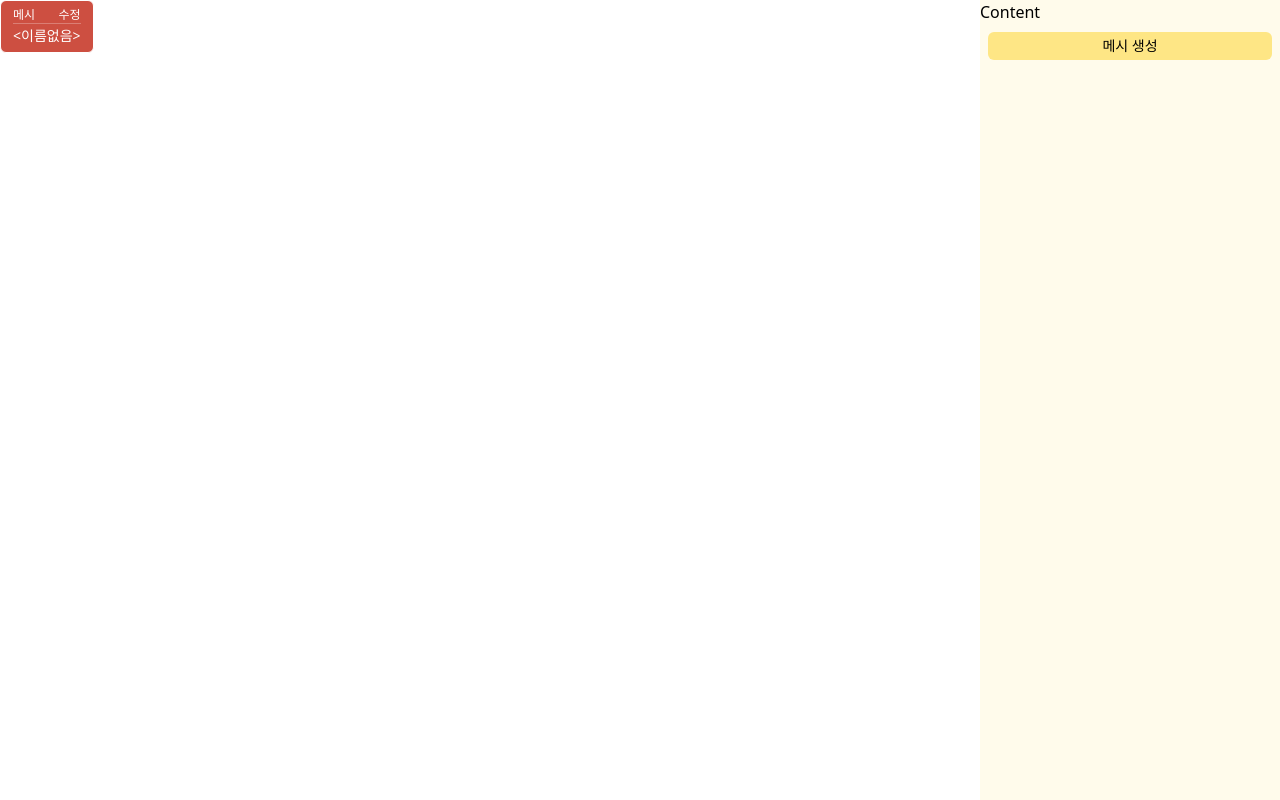
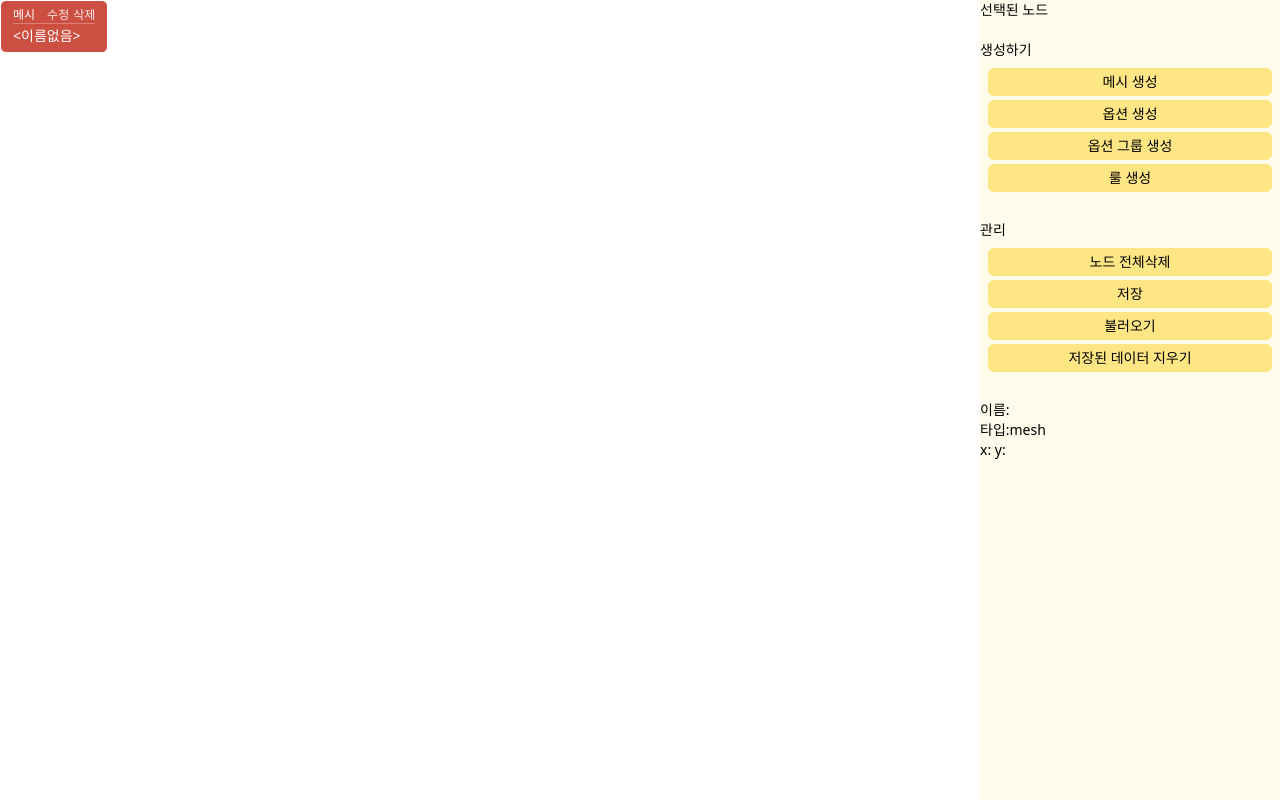
Before and after one commit to vrap-stan/grapher, a React (Vite) app: page / in a window 1280 px wide. Both pictures are taken after a click on the button "메시 생성". Built offline with nearby package versions, Linux system fonts and the light colour scheme.

Commit message:
[feat] 시스템구축, 저장불러오기 추가

```diff
--- a/index.html
+++ b/index.html
@@ -4,7 +4,7 @@
     <meta charset="UTF-8" />
     <!-- <link rel="icon" type="image/svg+xml" href="/vite.svg" /> -->
     <meta name="viewport" content="width=device-width, initial-scale=1.0" />
-    <title>Vite + React + TS</title>
+    <title>그래프 스터디</title>
   </head>
   <body>
     <div id="root"></div>
--- a/package.json
+++ b/package.json
@@ -12,6 +12,9 @@
   },
   "dependencies": {
     "@tailwindcss/vite": "^4.0.3",
+    "@types/react-modal": "^3.16.3",
+    "idb-keyval": "^6.2.1",
+    "jotai": "^2.11.3",
     "react": "^18.3.1",
     "react-dom": "^18.3.1",
     "react-draggable": "^4.4.6",
--- a/src/App.tsx
+++ b/src/App.tsx
@@ -1,6 +1,24 @@
+import { get } from 'idb-keyval';
+import { useEffect } from 'react';
+import Modal from 'react-modal';
+import { GraphNode, NODE_LOCAL_SAVE_KEY } from './class/types';
 import ControlPanel from './components/ControlPanel';
-import { GraphNodeProvider } from './components/GraphNodeContext';
+import { GraphNodeProvider, useGraphNode } from './components/GraphNodeContext';
 import TheGraph from './components/TheGraph';
+Modal.setAppElement('#root');
+
+function GraphLoader() {
+  const { clearGraphNodes } = useGraphNode();
+  useEffect(() => {
+    get(NODE_LOCAL_SAVE_KEY).then(value => {
+      if (value) {
+        clearGraphNodes(value as GraphNode[]);
+      }
+    });
+  }, []);
+
+  return null;
+}
 
 function App() {
   return (
@@ -10,6 +28,7 @@ function App() {
           <TheGraph></TheGraph>
         </div>
         <ControlPanel></ControlPanel>
+        <GraphLoader></GraphLoader>
       </div>
     </GraphNodeProvider>
   );
--- /dev/null
+++ b/src/class/atoms.ts
@@ -0,0 +1,32 @@
+import { atom, createStore, getDefaultStore, PrimitiveAtom } from "jotai";
+import { GraphNode } from "./types";
+
+type AtomArgType<T> = T | ((prev: T) => T);
+export type Store = ReturnType<typeof createStore>;
+// export const defaultStore = createStore();
+export const defaultStore = getDefaultStore();
+
+export function getAtomValue<T = any>(atom: PrimitiveAtom<T>): T {
+  const store = getDefaultStore();
+  return store.get(atom);
+}
+
+export function setAtomValue<T = any>(
+  atom: PrimitiveAtom<T>,
+  value: T | ((prev: T) => T),
+) {
+  const store = getDefaultStore();
+  store.set(atom, value);
+}
+
+export const graphNodesAtom = atom<GraphNode[]>([]);
+
+export const focusedNodeAtom = atom<string | null>(null);
+
+export const setFocusedNode = (node: { id: string } | string) => {
+  if (typeof node === 'string') {
+    setAtomValue(focusedNodeAtom, node);
+  } else {
+    setAtomValue(focusedNodeAtom, node.id);
+  }
+}
--- a/src/class/types.ts
+++ b/src/class/types.ts
@@ -11,3 +11,5 @@ export interface GraphNode {
   x?: number;
   y?: number;
 };
+
+export const NODE_LOCAL_SAVE_KEY = 'graphNodes';
--- a/src/components/ControlPanel.tsx
+++ b/src/components/ControlPanel.tsx
@@ -1,13 +1,37 @@
+import { GraphNode, NODE_LOCAL_SAVE_KEY } from '@/class/types';
+import { del, get, set } from 'idb-keyval';
 import Button from './Button';
+import FocusedNode from './FocusedNode';
 import { useGraphNode } from './GraphNodeContext';
 
 function ControlPanel() {
-  const { addGraphNode } = useGraphNode();
+  const { graphNode, addGraphNode, clearGraphNodes } = useGraphNode();
+
+  const saveNodes = () => {
+    set(NODE_LOCAL_SAVE_KEY, graphNode).then(() => {
+      console.log('saved');
+    });
+  };
+
+  const loadNodes = () => {
+    get(NODE_LOCAL_SAVE_KEY).then(value => {
+      if (value) {
+        clearGraphNodes(value as GraphNode[]);
+      } else {
+        alert('저장된 데이터가 없습니다.');
+      }
+    });
+  };
 
   return (
-    <div className="bg-amber-50 w-1/4 max-w-[300px] max-h-[100%] overflow-y-auto">
-      Content
-      <div className="flex flex-col w-full p-2">
+    <div className="bg-amber-50 w-1/4 max-w-[300px] max-h-[100%] overflow-y-auto text-sm gap-5 flex flex-col">
+      <div className="">
+        선택된 노드
+        <FocusedNode></FocusedNode>
+      </div>
+      <div className="">
+        생성하기
+        <div className="flex flex-col w-full p-2 gap-1">
           <Button
             onClick={() => {
               addGraphNode('mesh');
@@ -15,6 +39,62 @@ function ControlPanel() {
           >
             메시 생성
           </Button>
+          <Button
+            onClick={() => {
+              addGraphNode('option');
+            }}
+          >
+            옵션 생성
+          </Button>
+          <Button
+            onClick={() => {
+              addGraphNode('optiongroup');
+            }}
+          >
+            옵션 그룹 생성
+          </Button>
+          <Button
+            onClick={() => {
+              addGraphNode('rule');
+            }}
+          >
+            룰 생성
+          </Button>
+        </div>
+      </div>
+      <div className="">
+        관리
+        <div className="flex flex-col w-full p-2 gap-1">
+          <Button
+            onClick={() => {
+              clearGraphNodes();
+            }}
+          >
+            노드 전체삭제
+          </Button>
+          <Button onClick={saveNodes}>저장</Button>
+          <Button onClick={loadNodes}>불러오기</Button>
+          <Button
+            onClick={() => {
+              del(NODE_LOCAL_SAVE_KEY);
+            }}
+          >
+            저장된 데이터 지우기
+          </Button>
+        </div>
+      </div>
+      <div>
+        {graphNode.map((gn, index) => {
+          return (
+            <div key={`node-detail-${gn.id}`}>
+              이름:{gn.name}
+              <br></br>
+              타입:{gn.type}
+              <br></br>
+              x:{gn.x} y:{gn.y}
+            </div>
+          );
+        })}
       </div>
     </div>
   );
--- /dev/null
+++ b/src/components/FocusedNode.tsx
@@ -0,0 +1,32 @@
+import { focusedNodeAtom } from '@/class/atoms';
+import { useAtomValue } from 'jotai';
+import { useGraphNode } from './GraphNodeContext';
+
+function FocusedNode() {
+  const focused = useAtomValue(focusedNodeAtom);
+  const { graphNode } = useGraphNode();
+
+  if (!focused) {
+    return null;
+  }
+
+  const focusedNode = graphNode.find(n => n.id === focused);
+  if (!focusedNode) {
+    console.warn('Focused node not found');
+    return null;
+  }
+
+  const { x, y, id, name, type } = focusedNode;
+
+  return (
+    <div>
+      {/* <div>{focusedNode.id}</div>
+      <div>{focusedNode.name}</div> */}
+      <div>
+        x:{x} y:{y}
+      </div>
+    </div>
+  );
+}
+
+export default FocusedNode;
--- a/src/components/GraphNodeComponent.tsx
+++ b/src/components/GraphNodeComponent.tsx
@@ -1,5 +1,10 @@
+import { setFocusedNode } from '@/class/atoms';
 import { GraphNode, GraphNodeType } from '@/class/types';
+import { useRef, useState } from 'react';
 import Draggable, { DraggableProps } from 'react-draggable';
+import Modal from 'react-modal';
+import Button from './Button';
+import { useGraphNode } from './GraphNodeContext';
 
 export interface GraphNodeProps {
   draggable?: Partial<DraggableProps>;
@@ -22,26 +27,128 @@ const colorClassMap: { [key in GraphNodeType]: string } = {
 };
 
 function GraphNodeComponent(props: GraphNodeProps) {
+  const nodeRef = useRef(null);
+
   const { graphNode, children, draggable = {}, ...rest } = props;
 
   const { type, id, name, x, y } = graphNode;
+
+  const [modalOpen, setModalOpen] = useState(false);
+
+  const { updateGraphNode, removeGraphNode } = useGraphNode();
+
+  const [namechange, setNameChange] = useState<string>(name ?? '');
+  const [typechange, setTypeChange] = useState<GraphNodeType>(type);
+
+  const closeModal = () => {
+    setModalOpen(false);
+  };
+
+  const position =
+    typeof x === 'number' && typeof y === 'number' ? { x, y } : undefined;
+
   return (
-    <Draggable {...draggable}>
+    <>
+      <Draggable
+        nodeRef={nodeRef}
+        position={position}
+        onStart={e => {
+          setFocusedNode(id);
+        }}
+        onStop={(e, data) => {
+          const { x, y } = data;
+          updateGraphNode(id, {
+            x,
+            y,
+          });
+        }}
+        {...draggable}
+      >
         <div
+          ref={nodeRef}
           className={`inline-block ${colorClassMap[type]} rounded-md text-white px-3 py-1.5 min-w-13 border-white border-1`}
           {...rest}
         >
           <div className="text-xs mb-0.5 border-b-1 border-[#fff4] flex justify-between">
             <div>{nameMap[type]}</div>
-          <div>
-            <button className="text-xs hover:bg-amber-50 hover:cursor-pointer hover:text-black">
+            <div className="ml-3">
+              <button
+                className="text-xs text-[#fffd] hover:bg-amber-50 hover:cursor-pointer hover:text-black"
+                onClick={() => {
+                  setModalOpen(true);
+                }}
+              >
                 수정
+              </button>
+              <button
+                className="text-xs text-[#fffd] hover:bg-amber-50 hover:cursor-pointer hover:text-black ml-1"
+                onClick={() => {
+                  removeGraphNode(id);
+                }}
+              >
+                삭제
               </button>
             </div>
           </div>
-        <div className="text-sm">{children}</div>
+          <div className="text-sm">{Boolean(name) ? name : '<이름없음>'}</div>
         </div>
       </Draggable>
+      <Modal
+        className="bg-white rounded-2xl border-1 border-[#0002] w-1/2 h-1/2 translate-x-1/2 translate-y-1/2"
+        isOpen={modalOpen}
+        onRequestClose={closeModal}
+      >
+        <div className="p-4 w-full h-full flex flex-col">
+          <div className="flex-1 min-h-0">
+            <label>타입 변경: </label>
+            <select
+              onChange={e => {
+                setTypeChange(e.target.value as GraphNodeType);
+              }}
+              value={typechange}
+            >
+              {Object.entries(nameMap).map(([key, value]) => (
+                <option key={key} value={key}>
+                  {value}
+                </option>
+              ))}
+            </select>
+            <br></br>
+            <label>이름 변경: </label>
+            <input
+              type="text"
+              placeholder="이름"
+              value={namechange}
+              onChange={e => {
+                setNameChange(e.target.value);
+              }}
+            ></input>
+          </div>
+          <div className="h-8 flex justify-end">
+            <Button
+              onClick={() => {
+                closeModal();
+              }}
+            >
+              취소
+            </Button>
+            <Button
+              onClick={() => {
+                updateGraphNode({
+                  id,
+                  name: namechange,
+                  type: typechange,
+                });
+                closeModal();
+              }}
+              type="submit"
+            >
+              확인
+            </Button>
+          </div>
+        </div>
+      </Modal>
+    </>
   );
 }
 
--- a/src/components/GraphNodeContext.tsx
+++ b/src/components/GraphNodeContext.tsx
@@ -13,6 +13,13 @@ export interface GraphNodeContextType {
   removeGraphNode(nodes: { id?: string }[]): void;
   removeGraphNode(id: string): void;
   removeGraphNode(ids: string[]): void;
+
+  updateGraphNode(node: { id: string } & Partial<GraphNode>): void;
+
+  updateGraphNode(from: { id: string }, to: Partial<GraphNode>): void;
+  updateGraphNode(id: string, to: Partial<GraphNode>): void;
+
+  clearGraphNodes(initValues?: GraphNode[]): void;
 }
 
 export const GraphNodeContext = createContext<GraphNodeContextType | undefined>(
@@ -25,6 +32,8 @@ export const GraphNodeProvider = ({
   children?: React.ReactNode;
 }) => {
   const [graphNode, setGraphNodes] = useState<GraphNode[]>([]);
+
+  // console.log(graphNode.map(n => n.name));
 
   const addGraphNode: GraphNodeContextType['addGraphNode'] = (
     node: GraphNode | GraphNodeType | GraphNode[],
@@ -72,9 +81,41 @@ export const GraphNodeProvider = ({
     }
   };
 
+  const updateGraphNode: GraphNodeContextType['updateGraphNode'] = (
+    from: string | { id: string },
+    to?,
+  ) => {
+    if (typeof from === 'string') {
+      setGraphNodes(prev =>
+        prev.map(n =>
+          n.id === from ? { ...n, ...(to as Partial<GraphNode>) } : n,
+        ),
+      );
+    } else if (to === undefined) {
+      setGraphNodes(prev =>
+        prev.map(n => (n.id === from.id ? { ...n, ...from } : n)),
+      );
+    } else {
+      setGraphNodes(prev =>
+        prev.map(n => (n.id === from.id ? { ...n, ...to } : n)),
+      );
+    }
+  };
+
+  const clearGraphNodes = (initValue: GraphNode[] = []) => {
+    setGraphNodes(initValue);
+  };
+
   return (
     <GraphNodeContext.Provider
-      value={{ graphNode, setGraphNodes, addGraphNode, removeGraphNode }}
+      value={{
+        graphNode,
+        setGraphNodes,
+        addGraphNode,
+        removeGraphNode,
+        updateGraphNode,
+        clearGraphNodes,
+      }}
     >
       {children}
     </GraphNodeContext.Provider>
--- a/src/components/TheGraph.tsx
+++ b/src/components/TheGraph.tsx
@@ -1,11 +1,10 @@
 import GraphNode from './GraphNodeComponent';
-import { GraphNodeProvider, useGraphNode } from './GraphNodeContext';
+import { useGraphNode } from './GraphNodeContext';
 
 function TheGraph() {
   const { graphNode } = useGraphNode();
   return (
-    <GraphNodeProvider>
-      <section className="w-full h-full">
+    <section className="w-full h-full relative">
       {graphNode.map((gn, index) => (
         <GraphNode
           key={`node-${index}`}
@@ -18,7 +17,6 @@ function TheGraph() {
         </GraphNode>
       ))}
     </section>
-    </GraphNodeProvider>
   );
 }
 
--- a/src/main.tsx
+++ b/src/main.tsx
@@ -5,7 +5,6 @@ import './index.css';
 
 createRoot(document.getElementById('root')!).render(
   <StrictMode>
-    {/* <div>asdf</div> */}
     <App />
   </StrictMode>,
 );
```
Also changed, not shown: 1 other file (tests, documents, lock files or other folders). Lines whose indentation alone changed are shown as unchanged.
